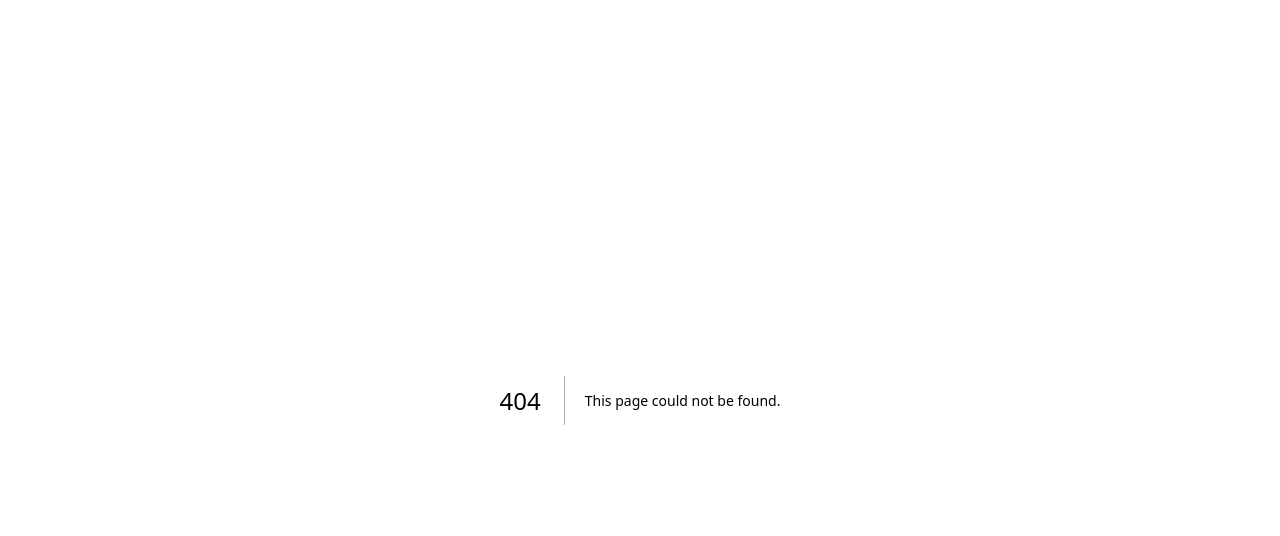
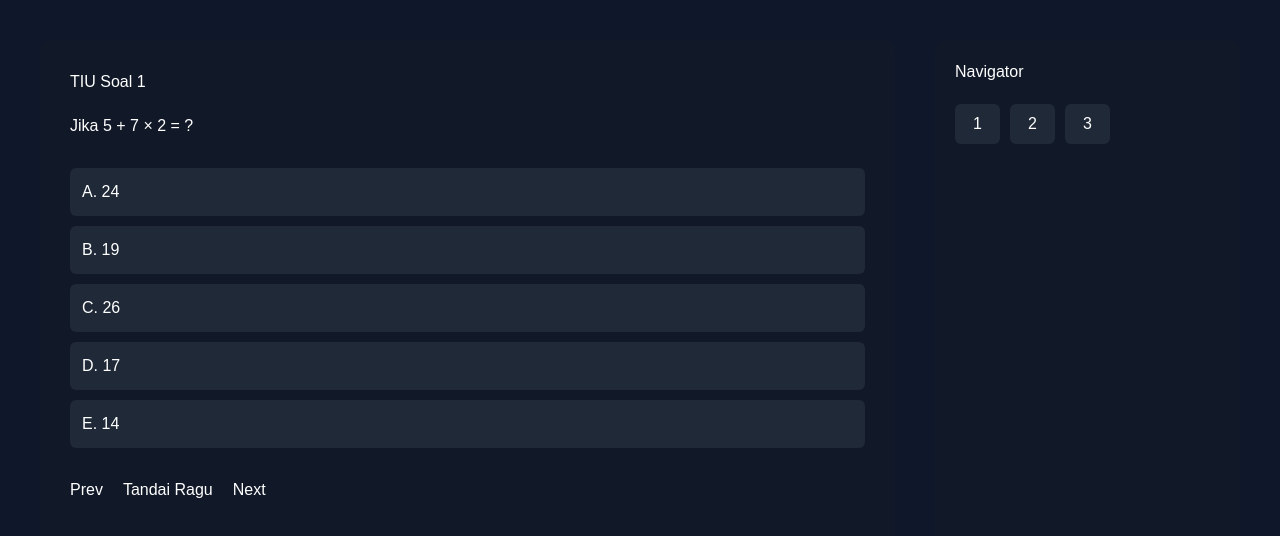
Before and after one commit to CPNSPath/cpnspath, a Next.js app: page /tryout/tiu/exam in a window 1280 px wide. Before the commit this address had no page. Shown: the top 536 px of the page. Built offline with nearby package versions, Linux system fonts and the light colour scheme.

Commit message:
add tiu and tkp exam

```diff
--- /dev/null
+++ b/src/app/tryout/tiu/exam/page.js
@@ -0,0 +1,225 @@
+"use client"
+
+import { useState } from "react"
+
+const questions = [
+
+{
+id:1,
+question:"Jika 5 + 7 × 2 = ?",
+options:[
+"24",
+"19",
+"26",
+"17",
+"14"
+],
+answer:"19"
+},
+
+{
+id:2,
+question:"Jika 12 : 3 + 4 = ?",
+options:[
+"8",
+"6",
+"10",
+"7",
+"9"
+],
+answer:"8"
+},
+
+{
+id:3,
+question:"Deret: 2, 4, 8, 16, ...",
+options:[
+"18",
+"20",
+"32",
+"24",
+"30"
+],
+answer:"32"
+}
+
+]
+
+export default function TIU(){
+
+const [current,setCurrent] = useState(0)
+const [answers,setAnswers] = useState({})
+const [doubt,setDoubt] = useState({})
+
+const question = questions[current]
+
+function selectAnswer(opt){
+
+setAnswers({
+...answers,
+[question.id]:opt
+})
+
+}
+
+function next(){
+
+if(current < questions.length-1){
+setCurrent(current+1)
+}
+
+}
+
+function prev(){
+
+if(current > 0){
+setCurrent(current-1)
+}
+
+}
+
+function toggleDoubt(){
+
+setDoubt({
+...doubt,
+[question.id]:!doubt[question.id]
+})
+
+}
+
+return(
+
+<div style={{
+minHeight:"100vh",
+background:"#0f172a",
+color:"white",
+display:"flex",
+padding:"40px",
+gap:"40px"
+}}>
+
+<div style={{
+flex:3,
+background:"#111827",
+padding:"30px",
+borderRadius:"10px"
+}}>
+
+<h2>TIU Soal {current+1}</h2>
+
+<h3 style={{marginTop:"20px"}}>
+{question.question}
+</h3>
+
+<div style={{
+marginTop:"30px",
+display:"flex",
+flexDirection:"column",
+gap:"10px"
+}}>
+
+{question.options.map((opt,i)=>{
+
+const selected = answers[question.id] === opt
+
+return(
+
+<button
+key={i}
+onClick={()=>selectAnswer(opt)}
+style={{
+padding:"12px",
+textAlign:"left",
+background:selected ? "#2563eb" : "#1f2937",
+border:"none",
+borderRadius:"6px",
+color:"white",
+cursor:"pointer"
+}}
+>
+
+{String.fromCharCode(65+i)}. {opt}
+
+</button>
+
+)
+
+})}
+
+</div>
+
+<div style={{
+marginTop:"30px",
+display:"flex",
+gap:"20px"
+}}>
+
+<button onClick={prev}>Prev</button>
+
+<button onClick={toggleDoubt}>
+Tandai Ragu
+</button>
+
+<button onClick={next}>Next</button>
+
+</div>
+
+</div>
+
+<div style={{
+flex:1,
+background:"#111827",
+padding:"20px",
+borderRadius:"10px"
+}}>
+
+<h3>Navigator</h3>
+
+<div style={{
+display:"grid",
+gridTemplateColumns:"repeat(5,1fr)",
+gap:"10px",
+marginTop:"20px"
+}}>
+
+{questions.map((q,index)=>{
+
+const answered = answers[q.id]
+const ragu = doubt[q.id]
+
+let color="#1f2937"
+
+if(answered) color="#2563eb"
+if(ragu) color="#facc15"
+
+return(
+
+<button
+key={q.id}
+onClick={()=>setCurrent(index)}
+style={{
+height:"40px",
+background:color,
+border:"none",
+borderRadius:"6px",
+color:"white"
+}}
+>
+
+{index+1}
+
+</button>
+
+)
+
+})}
+
+</div>
+
+</div>
+
+</div>
+
+)
+
+}
--- /dev/null
+++ b/src/app/tryout/tkp/exam/page.js
@@ -0,0 +1,212 @@
+"use client"
+
+import { useState } from "react"
+
+const questions = [
+
+{
+id:1,
+question:"Anda diminta membantu rekan kerja yang kesulitan menyelesaikan tugas. Apa yang Anda lakukan?",
+options:[
+"Membantu sebisa mungkin",
+"Menolak karena bukan tugas saya",
+"Menyuruh orang lain membantu",
+"Mengabaikan saja",
+"Menunda bantuan"
+],
+answer:"Membantu sebisa mungkin"
+},
+
+{
+id:2,
+question:"Jika terjadi konflik dalam tim kerja Anda akan?",
+options:[
+"Mencari solusi bersama",
+"Diam saja",
+"Menyalahkan orang lain",
+"Meninggalkan tim",
+"Menghindar"
+],
+answer:"Mencari solusi bersama"
+}
+
+]
+
+export default function TKP(){
+
+const [current,setCurrent] = useState(0)
+const [answers,setAnswers] = useState({})
+const [doubt,setDoubt] = useState({})
+
+const question = questions[current]
+
+function selectAnswer(opt){
+
+setAnswers({
+...answers,
+[question.id]:opt
+})
+
+}
+
+function next(){
+
+if(current < questions.length-1){
+setCurrent(current+1)
+}
+
+}
+
+function prev(){
+
+if(current > 0){
+setCurrent(current-1)
+}
+
+}
+
+function toggleDoubt(){
+
+setDoubt({
+...doubt,
+[question.id]:!doubt[question.id]
+})
+
+}
+
+return(
+
+<div style={{
+minHeight:"100vh",
+background:"#0f172a",
+color:"white",
+display:"flex",
+padding:"40px",
+gap:"40px"
+}}>
+
+<div style={{
+flex:3,
+background:"#111827",
+padding:"30px",
+borderRadius:"10px"
+}}>
+
+<h2>TKP Soal {current+1}</h2>
+
+<h3 style={{marginTop:"20px"}}>
+{question.question}
+</h3>
+
+<div style={{
+marginTop:"30px",
+display:"flex",
+flexDirection:"column",
+gap:"10px"
+}}>
+
+{question.options.map((opt,i)=>{
+
+const selected = answers[question.id] === opt
+
+return(
+
+<button
+key={i}
+onClick={()=>selectAnswer(opt)}
+style={{
+padding:"12px",
+textAlign:"left",
+background:selected ? "#2563eb" : "#1f2937",
+border:"none",
+borderRadius:"6px",
+color:"white",
+cursor:"pointer"
+}}
+>
+
+{String.fromCharCode(65+i)}. {opt}
+
+</button>
+
+)
+
+})}
+
+</div>
+
+<div style={{
+marginTop:"30px",
+display:"flex",
+gap:"20px"
+}}>
+
+<button onClick={prev}>Prev</button>
+
+<button onClick={toggleDoubt}>
+Tandai Ragu
+</button>
+
+<button onClick={next}>Next</button>
+
+</div>
+
+</div>
+
+<div style={{
+flex:1,
+background:"#111827",
+padding:"20px",
+borderRadius:"10px"
+}}>
+
+<h3>Navigator</h3>
+
+<div style={{
+display:"grid",
+gridTemplateColumns:"repeat(5,1fr)",
+gap:"10px",
+marginTop:"20px"
+}}>
+
+{questions.map((q,index)=>{
+
+const answered = answers[q.id]
+const ragu = doubt[q.id]
+
+let color="#1f2937"
+
+if(answered) color="#2563eb"
+if(ragu) color="#facc15"
+
+return(
+
+<button
+key={q.id}
+onClick={()=>setCurrent(index)}
+style={{
+height:"40px",
+background:color,
+border:"none",
+borderRadius:"6px",
+color:"white"
+}}
+>
+
+{index+1}
+
+</button>
+
+)
+
+})}
+
+</div>
+
+</div>
+
+</div>
+
+)
+
+}
--- a/src/app/tryout/twk/exam/page.js
+++ b/src/app/tryout/twk/exam/page.js
@@ -401,9 +401,247 @@ cursor:"pointer"
 </div>
 
 </div>
+"use client"
+
+import { useState } from "react"
+
+const questions = [
+{
+id:1,
+question:"Pancasila ditetapkan sebagai dasar negara pada tanggal?",
+options:[
+"1 Juni 1945",
+"18 Agustus 1945",
+"17 Agustus 1945",
+"22 Juni 1945",
+"20 Mei 1908"
+],
+answer:"18 Agustus 1945"
+},
+{
+id:2,
+question:"Semboyan negara Indonesia adalah?",
+options:[
+"Tut Wuri Handayani",
+"Bhinneka Tunggal Ika",
+"Garuda Pancasila",
+"NKRI Harga Mati",
+"Satyameva Jayate"
+],
+answer:"Bhinneka Tunggal Ika"
+}
+]
+
+export default function Exam(){
+
+const [current,setCurrent] = useState(0)
+const [answers,setAnswers] = useState({})
+const [doubt,setDoubt] = useState({})
+
+const question = questions[current]
+
+function selectAnswer(opt){
+
+setAnswers({
+...answers,
+[question.id]:opt
+})
+
+}
+
+function next(){
+
+if(current < questions.length-1){
+
+setCurrent(current+1)
+
+}
+
+}
+
+function prev(){
+
+if(current > 0){
+
+setCurrent(current-1)
+
+}
+
+}
+
+function toggleDoubt(){
+
+setDoubt({
+
+...doubt,
+[question.id]:!doubt[question.id]
+
+})
+
+}
+
+return(
+
+<div style={{
+
+minHeight:"100vh",
+background:"#0f172a",
+color:"white",
+display:"flex",
+padding:"40px",
+gap:"40px"
+
+}}>
+
+{/* soal */}
+
+<div style={{
+
+flex:3,
+background:"#111827",
+padding:"30px",
+borderRadius:"10px"
+
+}}>
+
+<h2>
+
+Soal {current+1}
+
+</h2>
+
+<h3 style={{marginTop:"20px"}}>
+
+{question.question}
+
+</h3>
+
+<div style={{
+
+marginTop:"30px",
+display:"flex",
+flexDirection:"column",
+gap:"10px"
+
+}}>
+
+{question.options.map((opt,i)=>{
+
+const selected = answers[question.id] === opt
+
+return(
+
+<button
+key={i}
+onClick={()=>selectAnswer(opt)}
+style={{
+padding:"12px",
+textAlign:"left",
+background:selected ? "#2563eb" : "#1f2937",
+border:"none",
+borderRadius:"6px",
+color:"white",
+cursor:"pointer"
+}}
+>
+
+{String.fromCharCode(65+i)}. {opt}
+
+</button>
+
+)
+
+})}
+
+</div>
+
+<div style={{
+
+marginTop:"30px",
+display:"flex",
+gap:"20px"
+
+}}>
+
+<button onClick={prev}>Prev</button>
+
+<button onClick={toggleDoubt}>
+Tandai Ragu
+</button>
+
+<button onClick={next}>Next</button>
+
+</div>
+
+</div>
+
+{/* navigator */}
+
+<div style={{
+
+flex:1,
+background:"#111827",
+padding:"20px",
+borderRadius:"10px"
+
+}}>
+
+<h3>Navigator</h3>
+
+<div style={{
+
+display:"grid",
+gridTemplateColumns:"repeat(5,1fr)",
+gap:"10px",
+marginTop:"20px"
+
+}}>
+
+{questions.map((q,index)=>{
+
+const answered = answers[q.id]
+const ragu = doubt[q.id]
+
+let color="#1f2937"
+
+if(answered) color="#2563eb"
+if(ragu) color="#facc15"
+
+return(
+
+<button
+key={q.id}
+onClick={()=>setCurrent(index)}
+style={{
+
+height:"40px",
+background:color,
+border:"none",
+borderRadius:"6px",
+color:"white"
+
+}}
+>
+
+{index+1}
+
+</button>
+
+)
+
+})}
+
+</div>
+
+</div>
 
 </div>
 
 )
 
 }
+</div>
+
+)
+
+}
```
